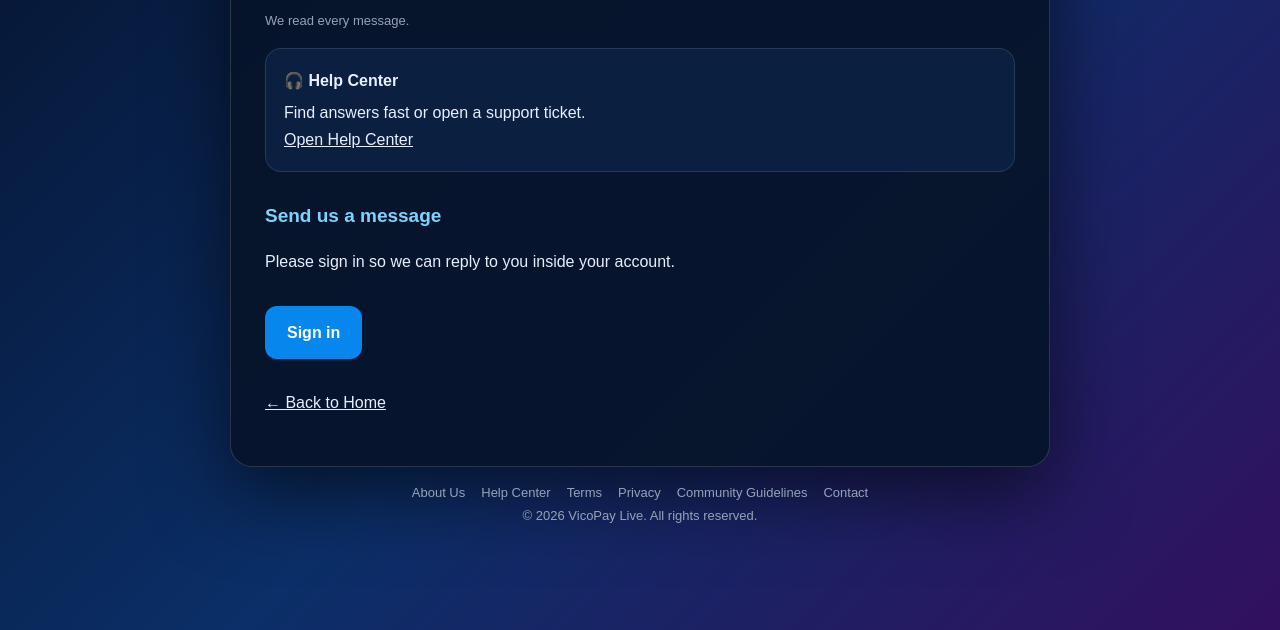
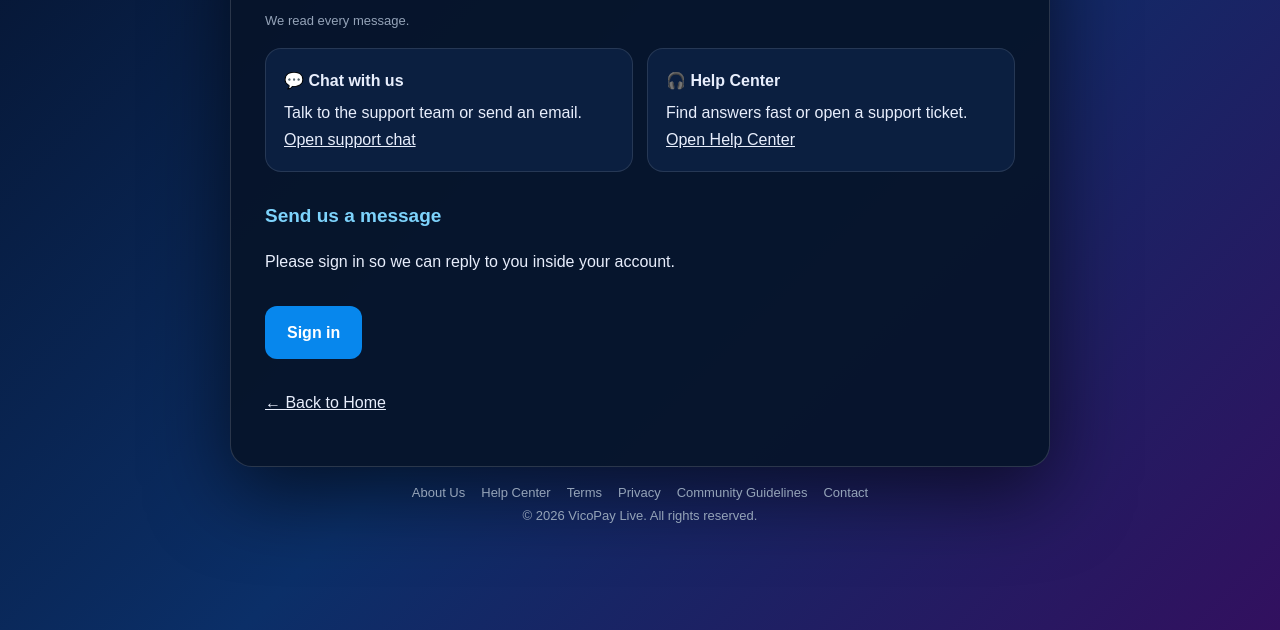
Before and after one commit to chiemerievictor066-collab/vicopay.live, a website: page contact.html in a window 1280 px wide. Shown: the part 170-800 px from the top of the page. Drawn offline with Linux system fonts and the light colour scheme; no server answers.

Commit message:
Enhance contact.html with support chat and email links
Added chat and email support options to the contact page.

```diff
--- a/contact.html
+++ b/contact.html
@@ -41,6 +41,7 @@ footer a{margin:0 8px;text-decoration:none}
 <h1>Contact Us</h1>
 <p class="small">We read every message.</p>
 <div class="grid" id="channels">
+<div class="card"><b>💬 Chat with us</b>Talk to the support team or send an email.<br><a href="support-chat.html">Open support chat</a></div>
 <div class="card"><b>🎧 Help Center</b>Find answers fast or open a support ticket.<br><a href="help-center.html">Open Help Center</a></div>
 <div class="card" id="emailCard" style="display:none"><b>✉️ Email</b><a id="emailLink" href="#"></a></div>
 <div class="card" id="waCard" style="display:none"><b>💬 WhatsApp</b><a id="waLink" href="#" target="_blank" rel="noopener">Chat with support</a></div>
```
